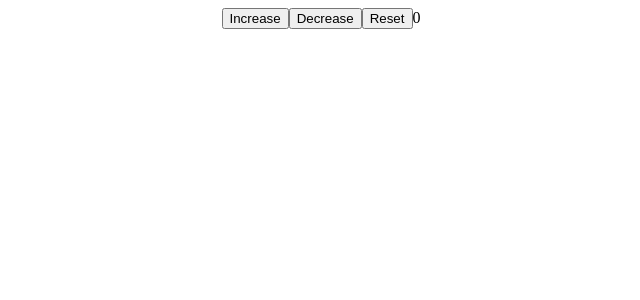
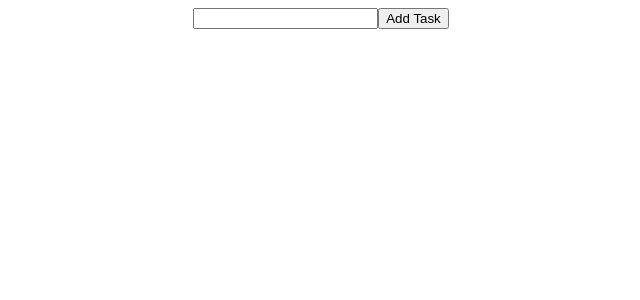
Before and after one commit to uchexm/reacta, a React (Create React App) app: page / in a window 1280 px wide. Shown: the top 300 px of the page, without its empty margins (319-959 px from the left). Built offline with nearby package versions, Linux system fonts and the light colour scheme.

Commit message:
Todo list

```diff
--- a/src/App.js
+++ b/src/App.js
@@ -1,28 +1,30 @@
 import "./App.css";
 import { useState } from "react";
 
-/*function App(){
-  const [colorText, setColorText] = useState("blue");
+function App(){
+  const [todos, setTodos] = useState([]);
+  const [newTask, setNewTask] = useState("");
 
-  return(
-    <div className="App">
-      <button onClick={() => {
-        setColorText(colorText === "blue" ? "red" : "blue");
-      }}>Show/Hide</button>
-      <h1 style={{color: colorText }}>Hi I am here</h1>
-    </div>
-  )
-};
-export default App;
-*/
-function App(){
-  let [count, setCount] = useState(0)
+  const handleChange = (e) => {
+    setNewTask(e.target.value);
+  };
+
+  const addTodo = () => {
+    const newTodo = [...todos, newTask]
+    setTodos(newTodo);
+  };
+
   return (
     <div className="App">
-      <button onClick={()=>{setCount(count + 1)}}>Increase</button>
-      <button onClick={()=>{setCount(count - 1)}}>Decrease</button>
-      <button onClick={()=>{setCount(count = 0)}}>Reset</button>
-      {count}
+      <div className="addTask">
+        <input onChange={handleChange}/>
+        <button onClick={addTodo}>Add Task</button>
+      </div>
+      <div className="list">
+        {todos.map((todo)=>{
+          return <h3>{todo}</h3>
+        })}
+      </div>
     </div>
   );
 };
```
